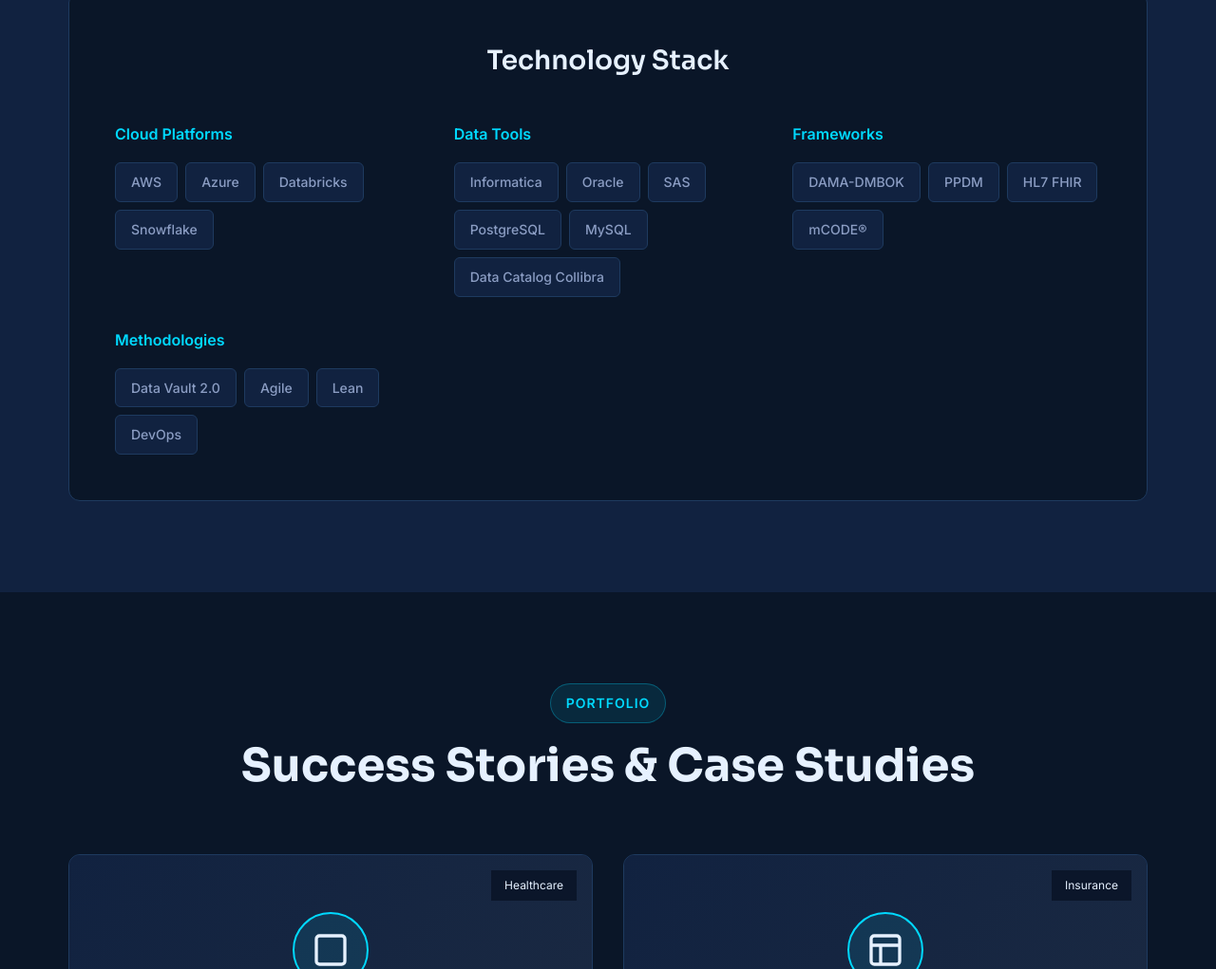
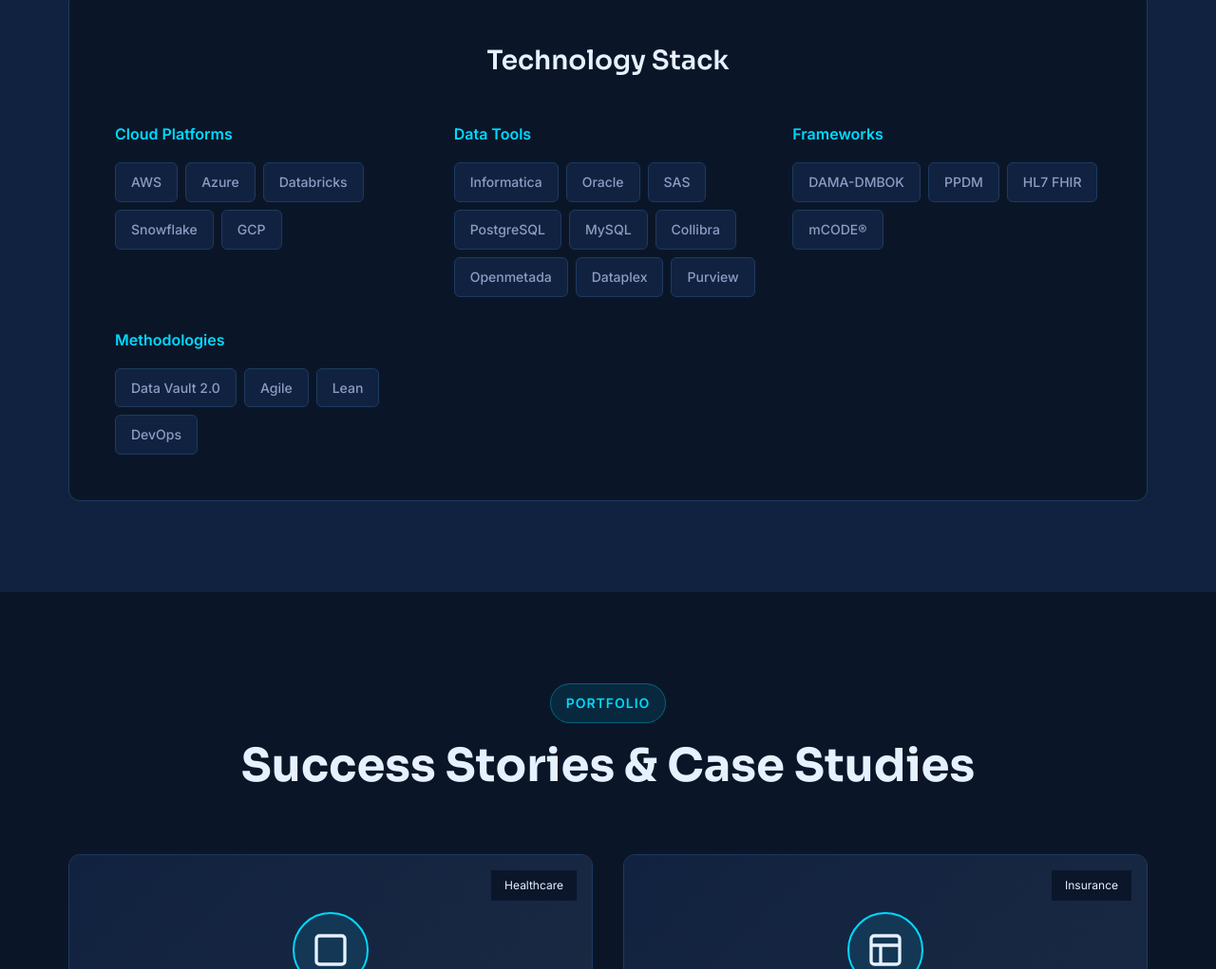
Before and after one commit to chriseneass/site_chris, a plain HTML site: page index.html in a window 1280 px wide. Shown: the part 5551-6572 px from the top of the page at 95% size. Drawn offline with Linux system fonts and the light colour scheme.

Commit message:
Update index.html

```diff
--- a/index.html
+++ b/index.html
@@ -348,13 +348,13 @@
                     <div>
                         <h4 data-translate="tech_cloud">Cloud Platforms</h4>
                         <div class="pills">
-                            <span>AWS</span><span>Azure</span><span>Databricks</span><span>Snowflake</span>
+                            <span>AWS</span><span>Azure</span><span>Databricks</span><span>Snowflake</span><span>GCP</span>
                         </div>
                     </div>
                     <div>
                         <h4 data-translate="tech_tools">Data Tools</h4>
                         <div class="pills">
-                            <span>Informatica</span><span>Oracle</span><span>SAS</span><span>PostgreSQL</span><span>MySQL</span><span>Data Catalog Collibra</span>
+                            <span>Informatica</span><span>Oracle</span><span>SAS</span><span>PostgreSQL</span><span>MySQL</span><span>Collibra</span><span>Openmetada</span><span>Dataplex</span><span>Purview</span>
                         </div>
                     </div>
                     <div>
```
